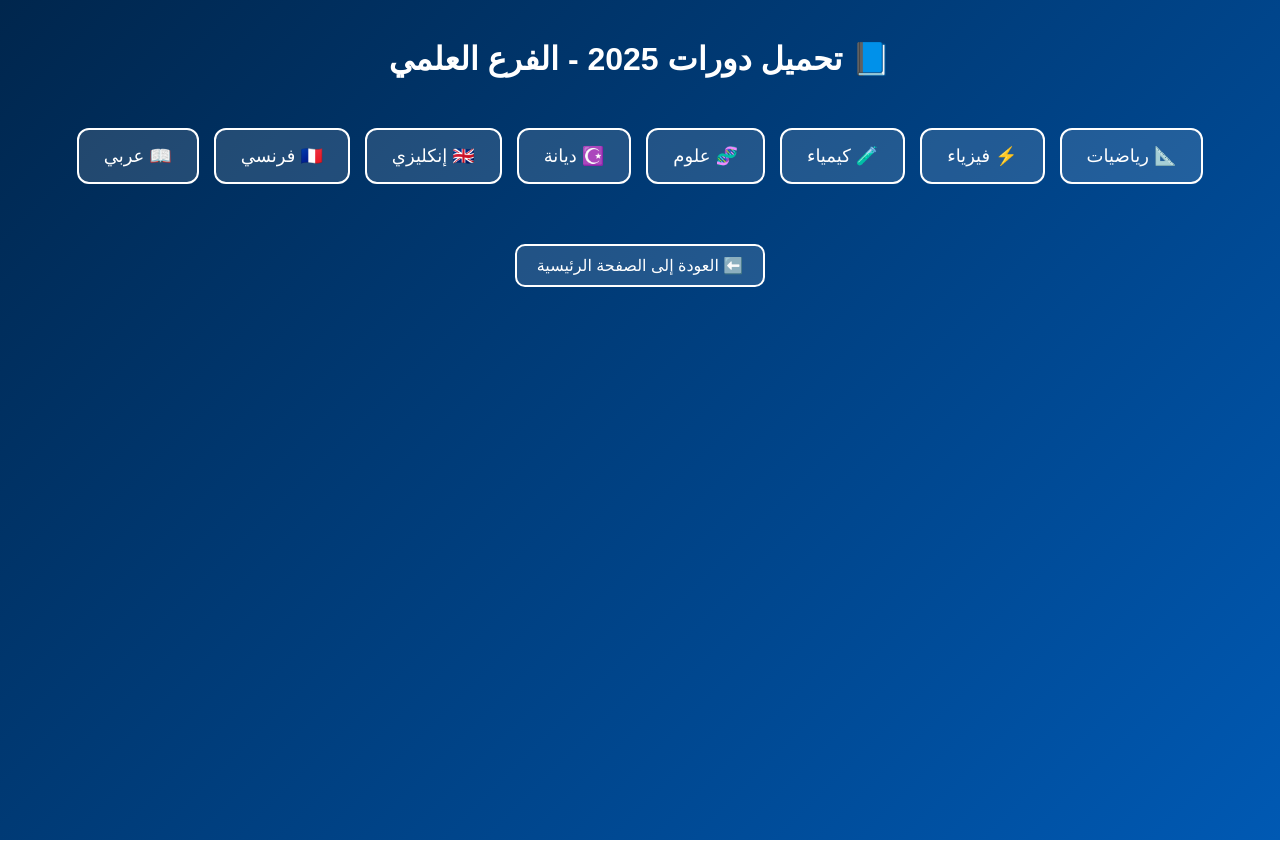
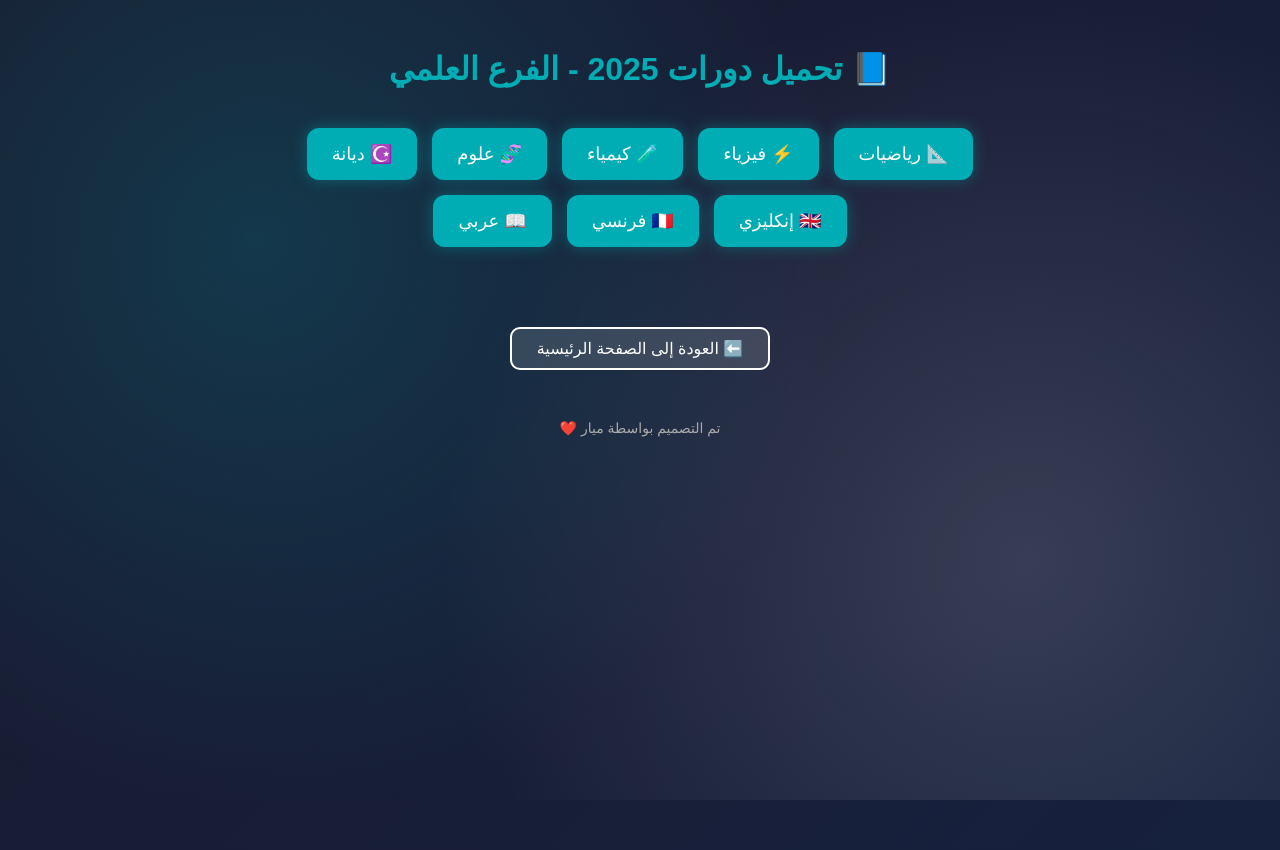
Before and after one commit to mayarjamool08-afk/Bac_exams, a plain HTML site: page scientific.html in a window 1280 px wide. Drawn offline with Linux system fonts and the light colour scheme.

Commit message:
Enhance styles and layout in scientific.html
Updated styles and layout for better aesthetics and usability.

```diff
--- a/scientific.html
+++ b/scientific.html
@@ -5,22 +5,39 @@
   <meta name="viewport" content="width=device-width, initial-scale=1.0">
   <title>دورات 2025 العلمي - بكالوريا 2026</title>
   <link rel="stylesheet" href="style.css">
-
   <style>
     body {
+      margin: 0;
+      padding: 0;
       font-family: "Cairo", sans-serif;
-      background: linear-gradient(135deg, #00264d, #0059b3);
       color: white;
       text-align: center;
-      margin: 0;
-      padding: 0;
+      background: linear-gradient(135deg, #1a1a2e, #16213e);
       min-height: 100vh;
+      overflow-x: hidden;
+    }
+
+    .background-animation {
+      position: fixed;
+      top: 0;
+      left: 0;
+      width: 100%;
+      height: 100%;
+      background: radial-gradient(circle at 20% 30%, rgba(0, 173, 181, 0.2), transparent 50%),
+                  radial-gradient(circle at 80% 70%, rgba(238, 238, 238, 0.15), transparent 50%);
+      z-index: -1;
+      animation: moveBg 8s ease-in-out infinite alternate;
+    }
+
+    @keyframes moveBg {
+      from { background-position: 20% 30%, 80% 70%; }
+      to { background-position: 30% 40%, 70% 60%; }
     }
 
     h1 {
-      margin-top: 40px;
-      font-size: 2em;
-      color: #fff;
+      color: #00adb5;
+      font-size: 32px;
+      margin-top: 50px;
     }
 
     .subjects {
@@ -28,64 +45,70 @@
       flex-wrap: wrap;
       justify-content: center;
       gap: 15px;
-      margin-top: 50px;
+      margin: 40px auto;
+      max-width: 800px;
     }
 
     .subjects a {
       text-decoration: none;
-      background-color: #ffffff22;
-      border: 2px solid #fff;
+      background: #00adb5;
+      color: white;
       padding: 15px 25px;
       border-radius: 12px;
-      color: white;
       font-size: 18px;
       transition: 0.3s;
+      box-shadow: 0 0 15px rgba(0, 173, 181, 0.4);
     }
 
     .subjects a:hover {
-      background-color: #ffffff44;
+      background: #028a91;
       transform: scale(1.05);
+      box-shadow: 0 0 25px rgba(0, 173, 181, 0.7);
     }
 
     .back-btn {
       display: inline-block;
-      margin-top: 60px;
-      background-color: #ffffff22;
+      background: #ffffff22;
       border: 2px solid #fff;
-      padding: 10px 20px;
+      padding: 10px 25px;
       border-radius: 10px;
       color: white;
       text-decoration: none;
+      margin-top: 40px;
       transition: 0.3s;
     }
 
     .back-btn:hover {
       background-color: #ffffff44;
+      transform: scale(1.05);
+    }
+
+    footer {
+      color: #aaa;
+      font-size: 14px;
+      margin-top: 50px;
     }
   </style>
 </head>
 
 <body>
+  <div class="background-animation"></div>
+
   <h1>📘 تحميل دورات 2025 - الفرع العلمي</h1>
 
   <div class="subjects">
     <a href="https://www.mediafire.com/file/p2qdg63eo47yc53/%25D8%25A7%25D8%25B3%25D8%25A6%25D9%2584%25D8%25A9_%25D8%25A7%25D9%2584%25D8%25B1%25D9%258A%25D8%25A7%25D8%25B6%25D9%258A%25D8%25A7%25D8%25AA_%25D8%25AF2025.pdf/file" target="_blank">📐 رياضيات</a>
-
     <a href="https://www.mediafire.com/file/0jscs1w2hgwv01g/%25D9%2581%25D9%258A%25D8%25B2%25D9%258A%25D8%25A7%25D8%25A1.pdf/file" target="_blank">⚡ فيزياء</a>
-
     <a href="https://www.mediafire.com/file/d6nzy25aiutb6ad/%25D9%2583%25D9%258A%25D9%2585%25D9%258A%25D8%25A7%25D8%25A1.pdf/file" target="_blank">🧪 كيمياء</a>
-
     <a href="https://www.mediafire.com/file/6vxivcgce5qausi/%25D8%25B9%25D9%2584%25D9%2588%25D9%2585.pdf/file" target="_blank">🧬 علوم</a>
-
     <a href="https://www.mediafire.com/file/pezfjb76m28b6if/%25D8%25AF%25D9%258A%25D8%25A7%25D9%2586%25D8%25A9.pdf/file" target="_blank">☪️ ديانة</a>
-
     <a href="https://www.mediafire.com/file/055zbs8hhd64fwf/%25D8%25A7%25D9%2586%25D9%2583%25D9%2584%25D9%258A%25D8%25B2%25D9%258A_%25D8%25B9%25D9%2584%25D9%2585%25D9%258A.pdf/file" target="_blank">🇬🇧 إنكليزي</a>
-
     <a href="https://www.mediafire.com/file/ffe4ccg8qedh80a/%25D9%2581%25D8%25B1%25D9%2586%25D8%25B3%25D9%258A_%25D8%25B9%25D9%2584%25D9%2585%25D9%258A.pdf/file" target="_blank">🇫🇷 فرنسي</a>
-
     <a href="https://www.mediafire.com/file/ah5lfvltdor5tun/%25D8%25B9%25D8%25B1%25D8%25A8%25D9%258A_%25D8%25B9%25D9%2584%25D9%2585%25D9%258A.pdf/file" target="_blank">📖 عربي</a>
   </div>
 
   <a href="index.html" class="back-btn">⬅️ العودة إلى الصفحة الرئيسية</a>
+
+  <footer>تم التصميم بواسطة ميار ❤️</footer>
 </body>
 </html>
```
